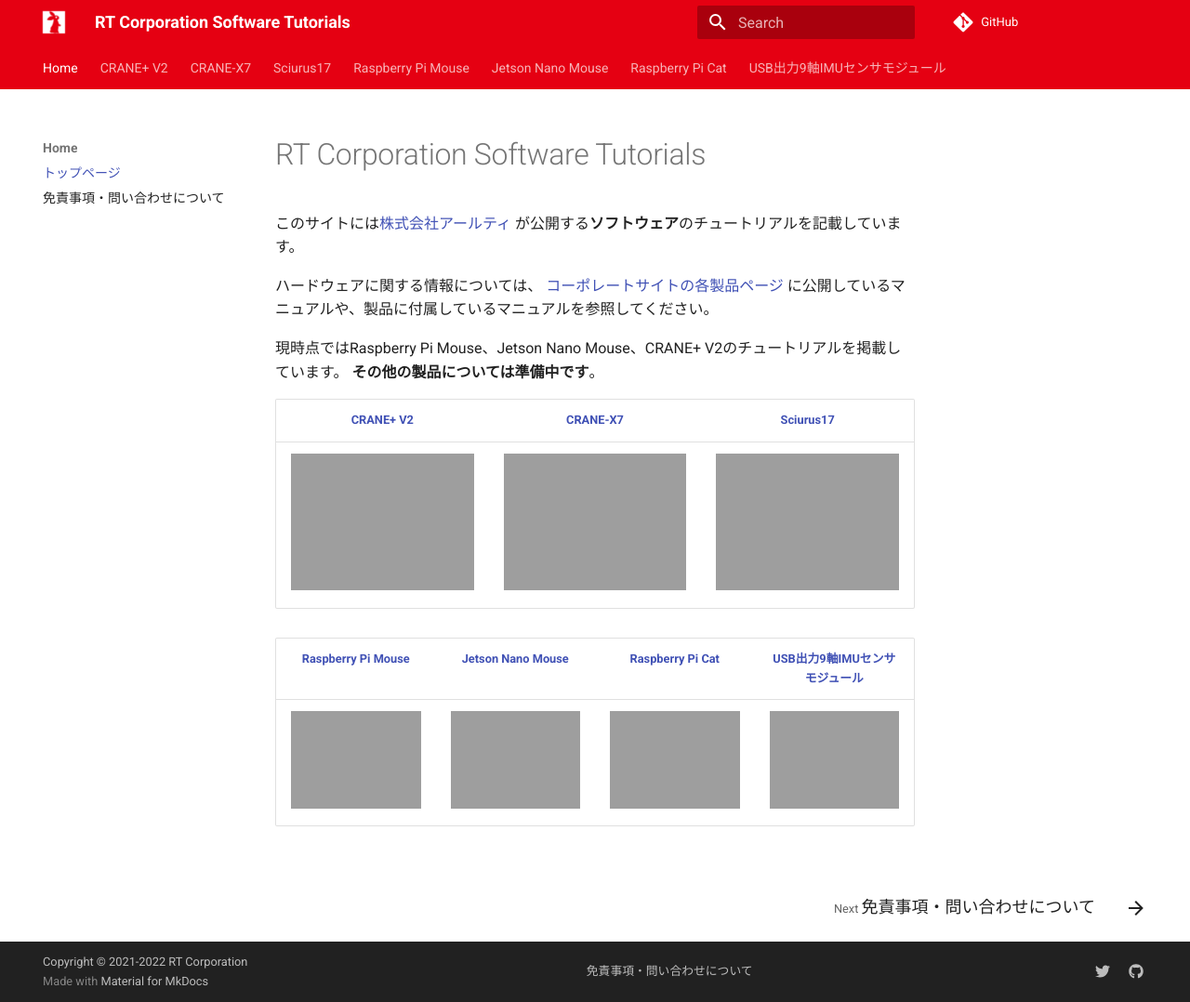
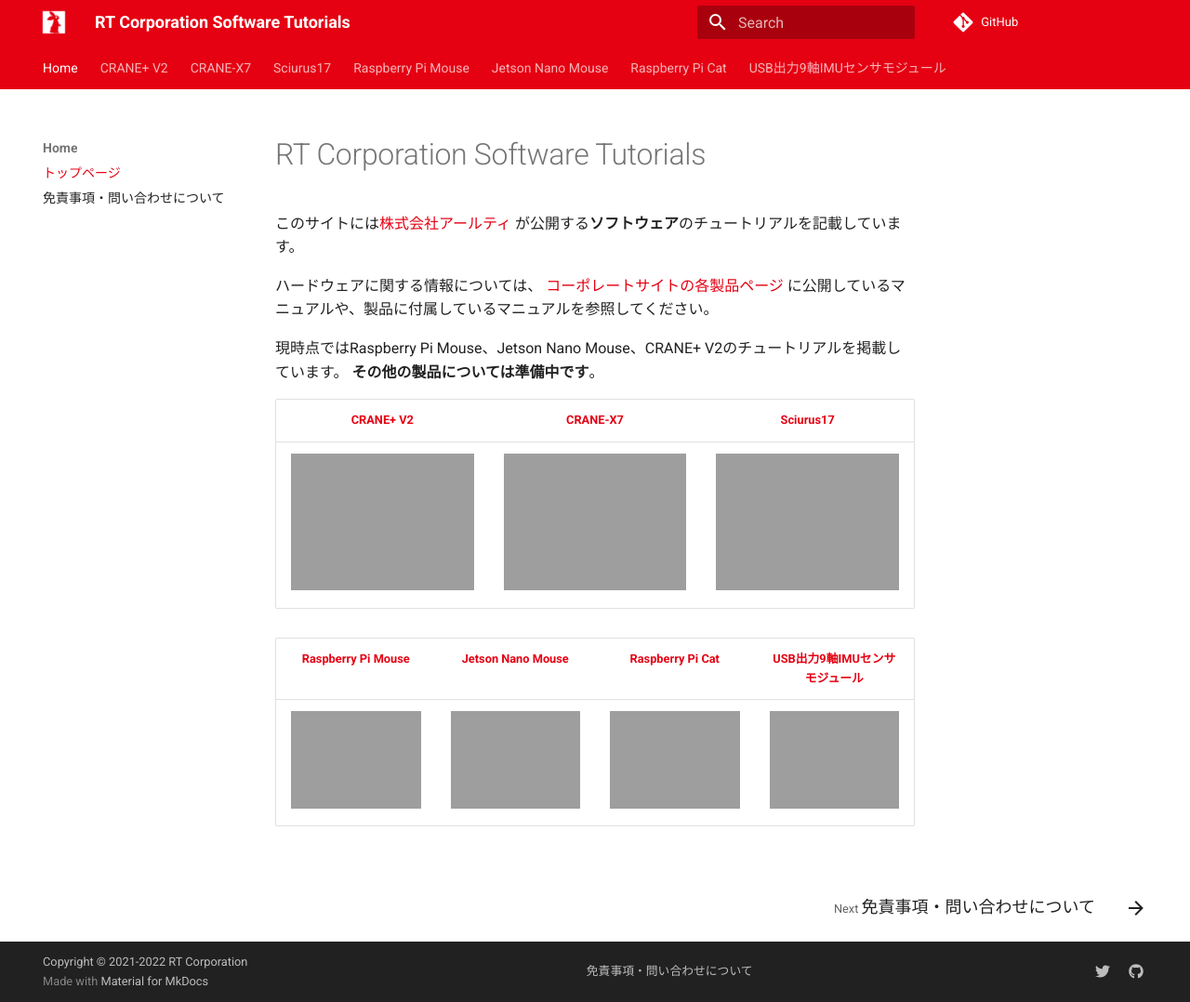
Before and after one commit to rt-net/tutorials, an MkDocs documentation site: the page built from docs/index.md, in a window 1280 px wide and 1078 px high. Shown: the whole window at 93% size. Built offline with MkDocs 1.6.1 and Material for MkDocs 9.7.7, drawn with Linux system fonts in a browser that asks for light colours; comment, search, counter and statistics services are not loaded.

Commit message:
Fix color overrides (https://github.com/squidfunk/mkdocs-material/issues/4755)

```diff
--- a/docs/css/colors.css
+++ b/docs/css/colors.css
@@ -1,4 +1,4 @@
-[data-md-color-scheme="rt-red"] {
+:root {
     --md-primary-fg-color:        #e50012;
     --md-primary-fg-color--light: #ECB7B7;
     --md-primary-fg-color--dark:  #90030C;
--- a/mkdocs.yml
+++ b/mkdocs.yml
@@ -5,8 +5,6 @@
   logo: img/rt-logo-32x32.png
   favicon: https://rt-net.github.io/tutorials/img/rt-logo-32x32.png
   font: Incosolata
-  palette:
-    scheme: rt-red
   features:
     - navigation.expand
     - navigation.tabs
```
